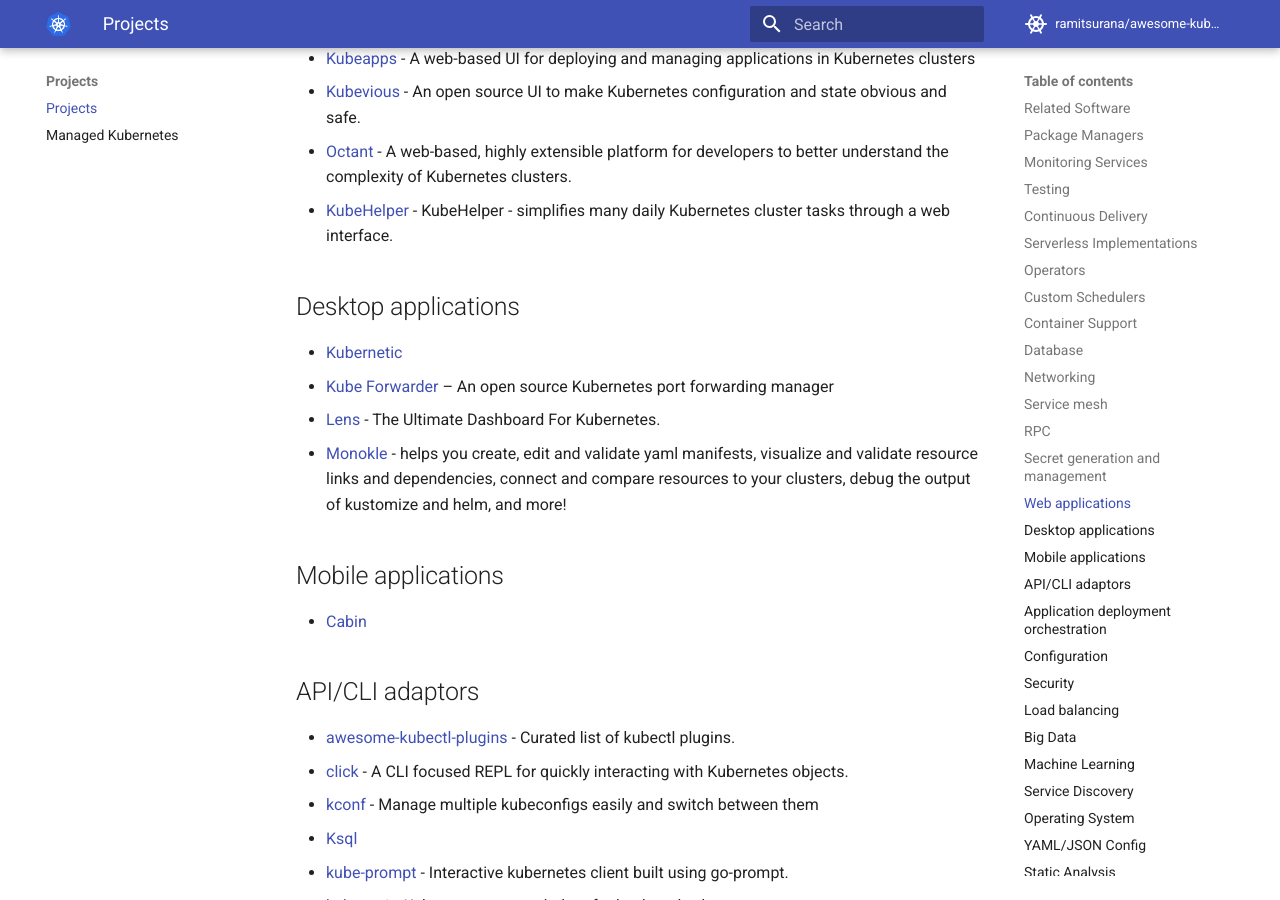
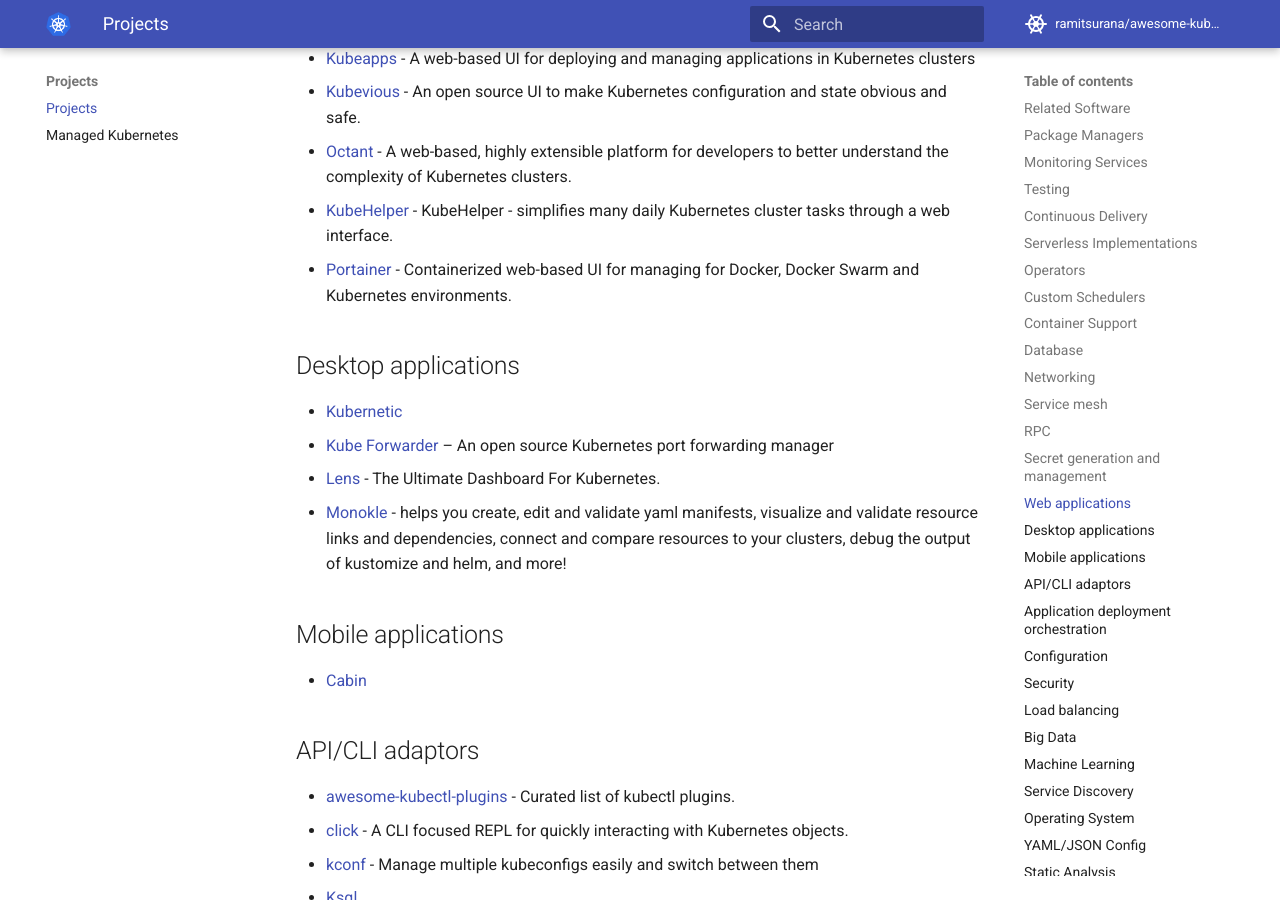
Before and after one commit to topstar920707/awesome-kubernetes, an MkDocs documentation site: the page built from docs/projects/projects.md, in a window 1280 px wide and 900 px high, scrolled down 10377 px. Built offline with MkDocs 1.6.1 and Material for MkDocs 9.7.7, drawn with Linux system fonts in a browser that asks for light colours; comment, search, counter and statistics services are not loaded; some of the changed text lies outside the part shown.

Commit message:
Add Portainer into Related Software, Web Applications, API/CLI adaptors (#723)
* Add Portainer into Related Software, Web Applications, API/CLI adaptors

* review changes.

```diff
--- a/docs/projects/projects.md
+++ b/docs/projects/projects.md
@@ -291,6 +291,7 @@ Projects
 * [Kubevious](https://github.com/kubevious/kubevious) - An open source UI to make Kubernetes configuration and state obvious and safe.
 * [Octant](https://github.com/vmware-tanzu/octant) - A web-based, highly extensible platform for developers to better understand the complexity of Kubernetes clusters.
 * [KubeHelper](https://github.com/KubeHelper/kubehelper) - KubeHelper - simplifies many daily Kubernetes cluster tasks through a web interface.
+* [Portainer](https://github.com/portainer/portainer) - Containerized web-based UI for managing for Docker, Docker Swarm and Kubernetes environments.
 
 ## Desktop applications
 
@@ -334,6 +335,7 @@ Projects
 * [kubectl-neat](https://github.com/itaysk/kubectl-neat) - Clean up Kuberntes yaml and json output
 * [Kubie](https://github.com/sbstp/kubie) - An alternative to kubectx, kubens and the k on prompt modification script
 * [kube-shell](https://github.com/cloudnativelabs/kube-shell) - An integrated shell for working with the Kubernetes CLI
+* [Portainer](https://github.com/portainer/portainer) - Secure REST API proxy to Kubernetes environments, enabling integrations with external tools.
 
 ## Application deployment orchestration
 
```
